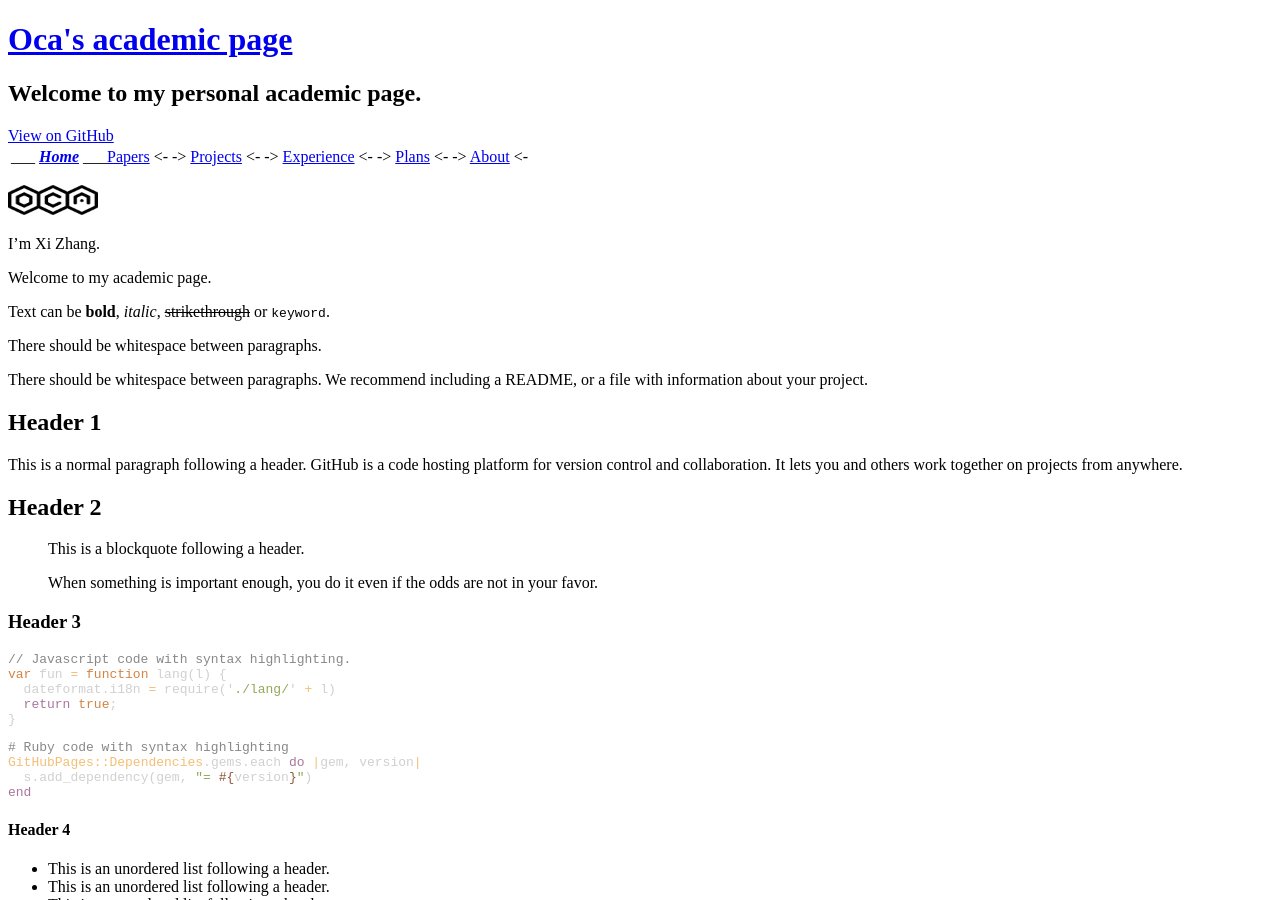
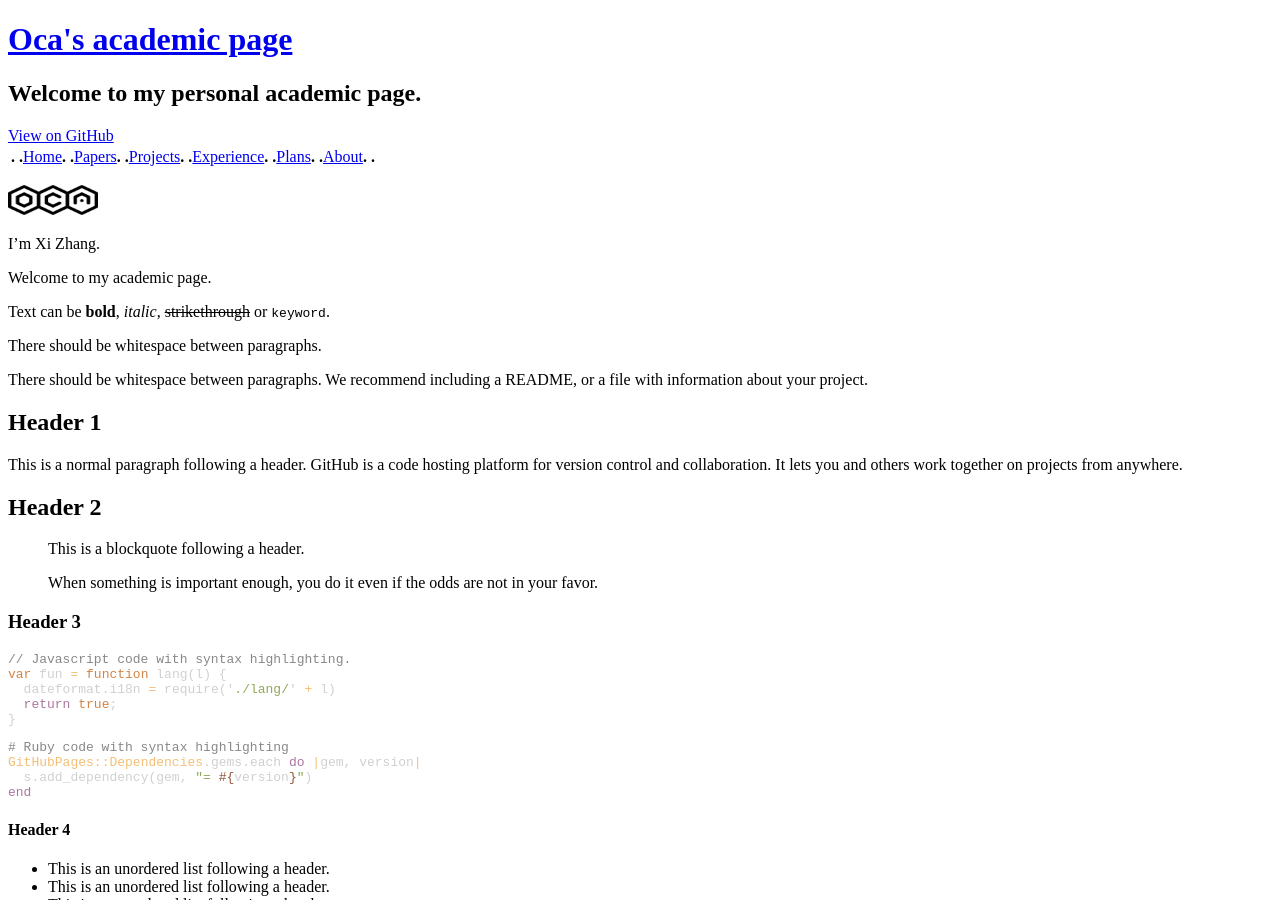
Before and after one commit to oca-john/academic-page, a Jekyll site: the page built from index.md, in a window 1280 px wide and 900 px high. Built offline with Jekyll 4.4.1, drawn with Linux system fonts in a browser that asks for light colours.

```diff
--- a/index.md
+++ b/index.md
@@ -2,7 +2,7 @@
 layout: default
 ---
 
-___|___[Home](./index.html)___|___[Papers](./publications.html)  <- ->  [Projects](./projects.html)  <- ->  [Experience](./experience.html)  <- ->  [Plans](./plans.html)  <- ->  [About](./about.html)  <-
+__.__|__.__[Home](./index.html)__.__|__.__[Papers](./publications.html)__.__|__.__[Projects](./projects.html)__.__|__.__[Experience](./experience.html)__.__|__.__[Plans](./plans.html)__.__|__.__[About](./about.html)__.__|__.__
 
 <img src="ocas-logo.png" title="logo" height="30" width="90">
 
```
